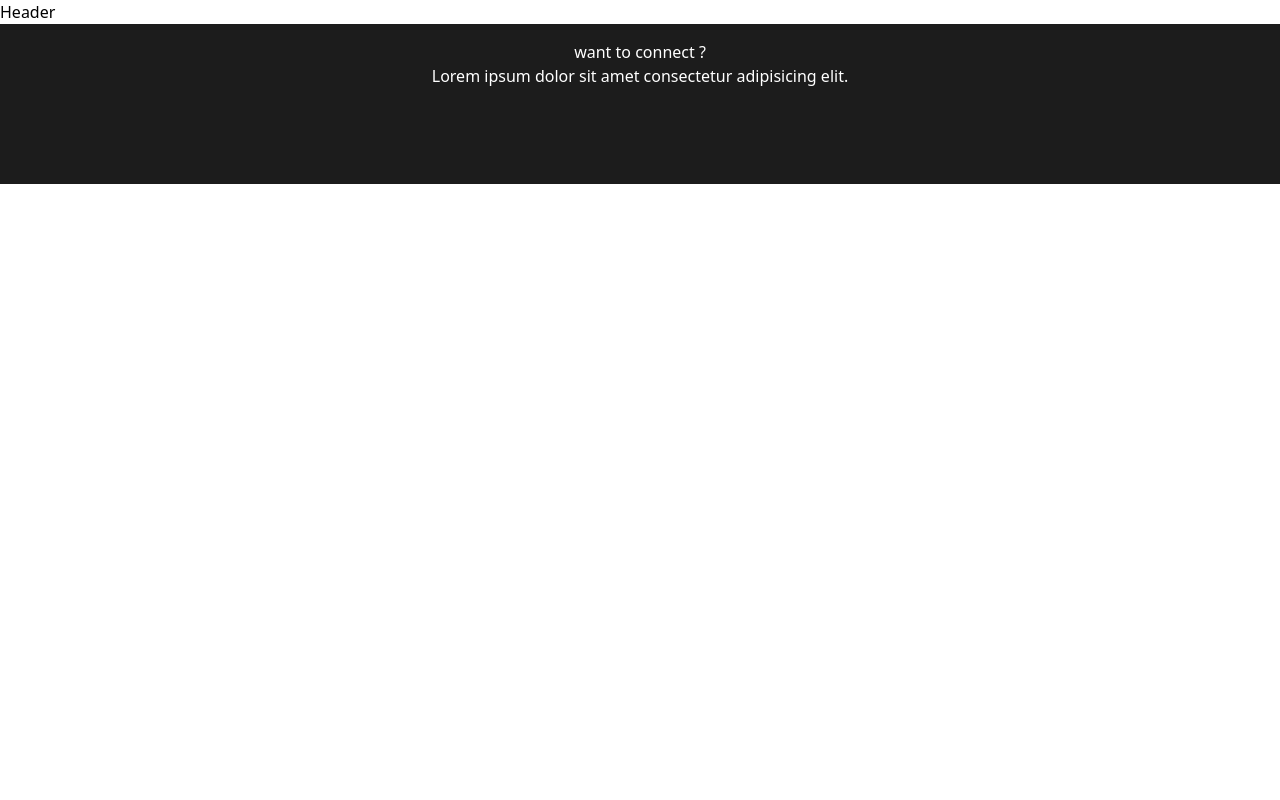
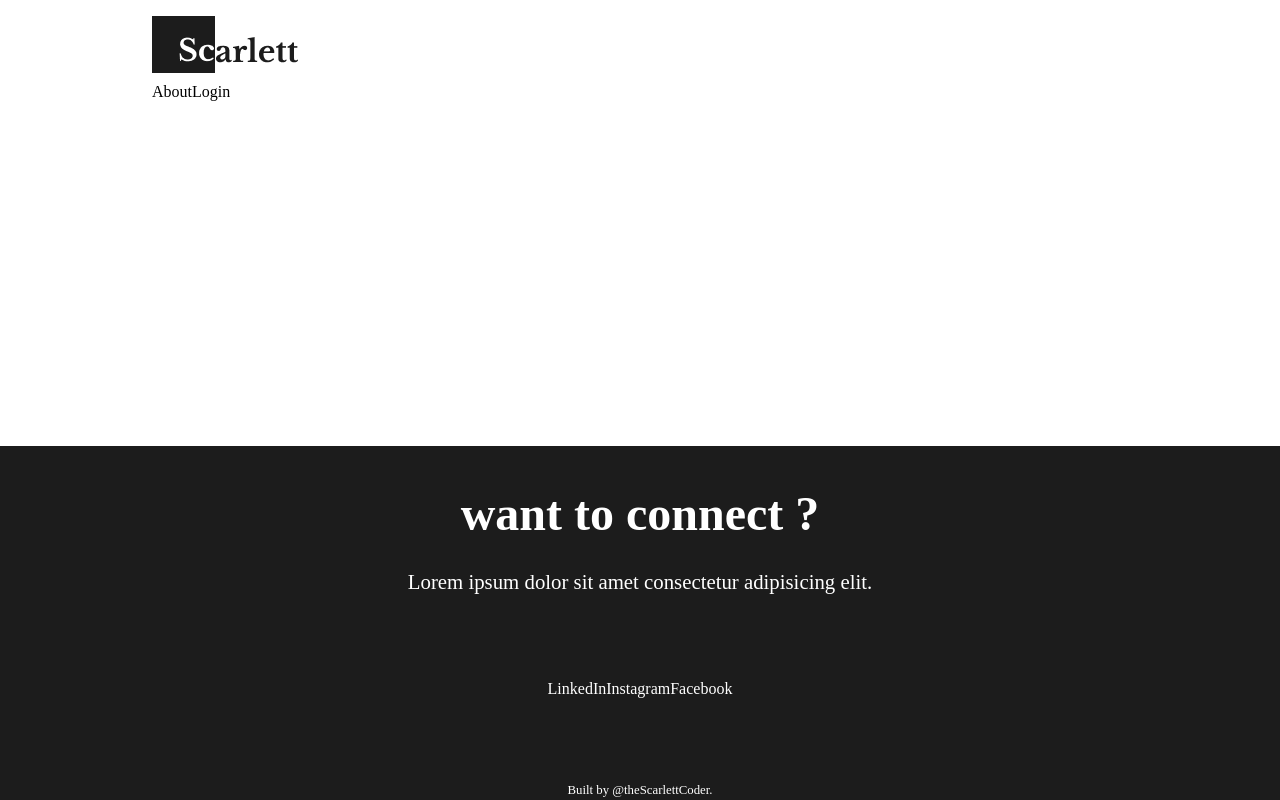
Before and after one commit to egbadonjeffrey/blogapp, a Next.js app: page / in a window 1280 px wide. Built offline with nearby package versions, Linux system fonts and the light colour scheme.

Commit message:
Button Component

```diff
--- /dev/null
+++ b/components/Button.js
@@ -0,0 +1,10 @@
+const Button = () => {
+  return (
+    <button className={customClassName} onClick={props.handleClick}>
+      {" "}
+      {props.children}{" "}
+    </button>
+  );
+};
+
+export default Button;
--- a/components/Footer.js
+++ b/components/Footer.js
@@ -1,12 +1,18 @@
+import Socials from "./Socials";
+
 const Footer = () => {
   return (
     <footer className={styles.wrapper}>
       <div className={styles.outerWrapper}>
         <div className={styles.innerWrapper}>
-          <p>want to connect ?</p>
-          <p className="">
+          <p className={styles.firstParagraph}>want to connect ?</p>
+          <p className={styles.secondParagraph}>
             Lorem ipsum dolor sit amet consectetur adipisicing elit.
           </p>
+          <div className={styles.socials}>
+            <Socials />
+          </div>
+          <p className={styles.thirdParagraph}>Built by @theScarlettCoder.</p>
         </div>
       </div>
     </footer>
@@ -14,7 +20,13 @@ const Footer = () => {
 };
 
 const styles = {
-  wrapper: "bg-[#1c1c1c] w-full h-[10rem] py-[1rem] text-white  text-center",
+  wrapper:
+    "absolute bottom-0 bg-primary w-full h-auto py-[2rem] text-white  text-center",
+  innerWrapper: "flex flex-col container mx-auto gap-[1rem]  font-normal",
+  firstParagraph: "text-[3rem] font-semibold",
+  secondParagraph: "text-[1.3rem] font-medium",
+  thirdParagraph: "text-[.8rem] -mb-[2rem]",
+  socials: "my-[4rem]",
 };
 
 export default Footer;
--- a/components/Header.js
+++ b/components/Header.js
@@ -1,5 +1,33 @@
+import Image from "next/image";
+import Link from "next/link";
+
+import Logo from "../images/logo.png";
+
 const Header = () => {
-  return <div> Header </div>;
+  return (
+    <div className={styles.navBar}>
+      {/* Logo */}
+      <div className={styles.logo}>
+        <Image src={Logo} alt="logo" />
+      </div>
+
+      {/* Navigation Menu */}
+      <div className={styles.navigationMenu}>
+        <Link>
+          <a href="#">About</a>
+        </Link>
+
+        <Link>
+          <button className={styles.button}>Login</button>
+        </Link>
+      </div>
+    </div>
+  );
+};
+
+const styles = {
+  navBar: "container mx-auto my-[1rem]",
+  logo: "",
 };
 
 export default Header;
--- /dev/null
+++ b/components/Socials.js
@@ -0,0 +1,11 @@
+const Socials = () => {
+  return (
+    <div>
+      <a href="">LinkedIn</a>
+      <a href="">Instagram</a>
+      <a href="">Facebook</a>
+    </div>
+  );
+};
+
+export default Socials;
--- a/styles/globals.css
+++ b/styles/globals.css
@@ -1,3 +1,11 @@
 @tailwind base;
 @tailwind components;
 @tailwind utilities;
+
+@import url('https://fonts.googleapis.com/css2?family=Libre+Baskerville:ital,wght@0,400;0,700;1,400&display=swap');
+
+
+
+* {
+  font-family: 'Libre Baskerville', serif;
+}
--- a/tailwind.config.js
+++ b/tailwind.config.js
@@ -5,7 +5,18 @@ module.exports = {
     "./components/**/*.{js,ts,jsx,tsx}",
   ],
   theme: {
-    extend: {},
+    screens: {
+      sm: "480px",
+      md: "768px",
+      lg: "976px",
+      xl: "1440px",
+    },
+    extend: {
+      colors: {
+        primary: "#1C1C1C",
+        ash: "#ccc",
+      },
+    },
   },
   plugins: [],
 };
```
